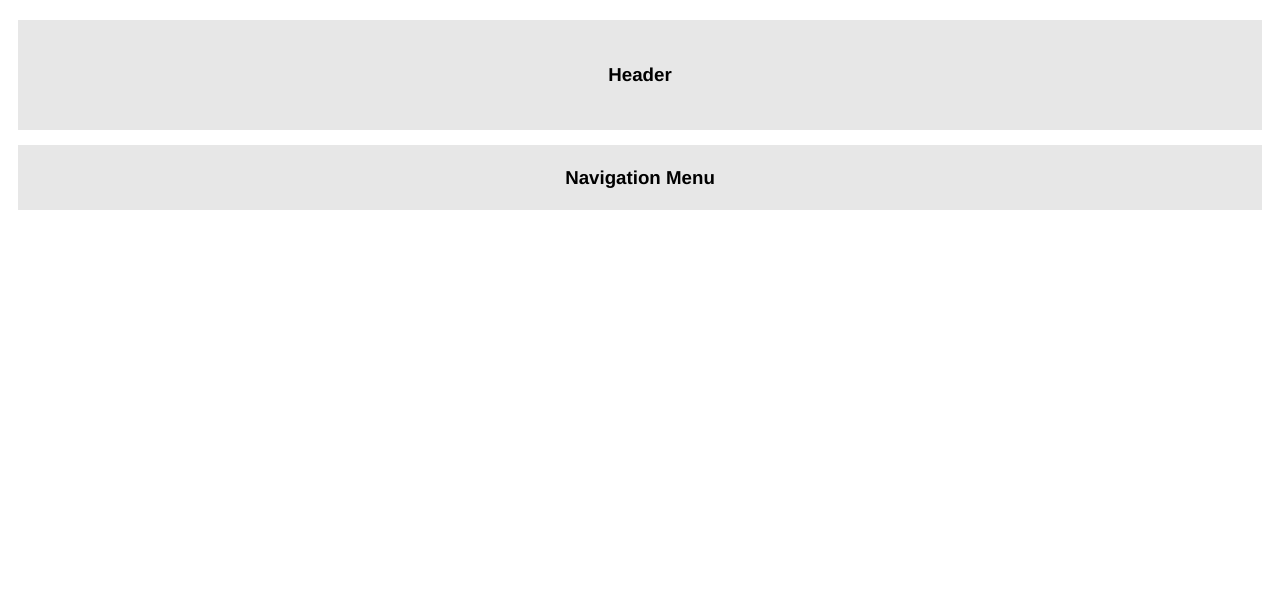
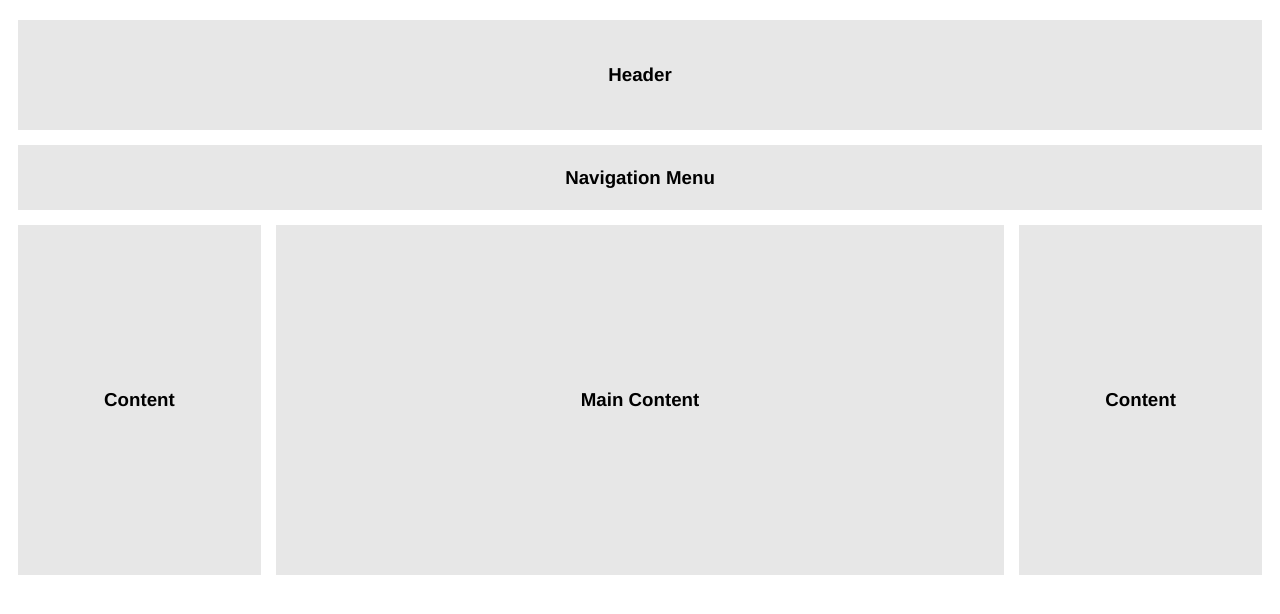
Before and after one commit to aasadlion/css-assignment-1, a plain HTML site: page index.html in a window 1280 px wide. Drawn offline with Linux system fonts and the light colour scheme.

Commit message:
Main Content complete

```diff
--- a/index.html
+++ b/index.html
@@ -9,7 +9,11 @@
     <div>
       <div id="header"><h3>Header</h3></div>
       <div id="navMenu"><h3>Navigation Menu</h3></div>
-      <div id="mainContent"></div>
+      <div id="mainContent">
+        <div id="leftContent"><h3>Content</h3></div>
+        <div id="centerContent"><h3>Main Content</h3></div>
+        <div id="rightContent"><h3>Content</h3></div>
+      </div>
       <div id="footer"></div>
     </div>
   </body>
--- a/style.css
+++ b/style.css
@@ -30,3 +30,55 @@ background-color: rgb(231, 231, 231);
     background-color: rgb(231, 231, 231);
 
 }
+
+
+#mainContent{
+
+
+
+
+    margin: 15px 10px 15px 10px;
+    display: flex;
+    justify-content: center;
+    align-items: center;
+    height: 350px;
+
+
+    background-color: rgb(255, 255, 255);
+
+
+}
+
+#leftContent{
+
+width: 20%;
+display: flex;
+    justify-content: center;
+    align-items: center;
+  background-color: rgb(231, 231, 231);
+  height: 350px;
+ margin-right: 15px;
+
+ }
+#centerContent{
+
+
+    width: 60%;
+    display: flex;
+    justify-content: center;
+    align-items: center;
+    background-color: rgb(231, 231, 231);
+  height: 350px;
+}
+
+#rightContent{
+
+    width: 20%;
+    display: flex;
+    justify-content: center;
+    align-items: center;
+    background-color: rgb(231, 231, 231);
+  height: 350px;
+   margin-left: 15px;
+
+    }
```
